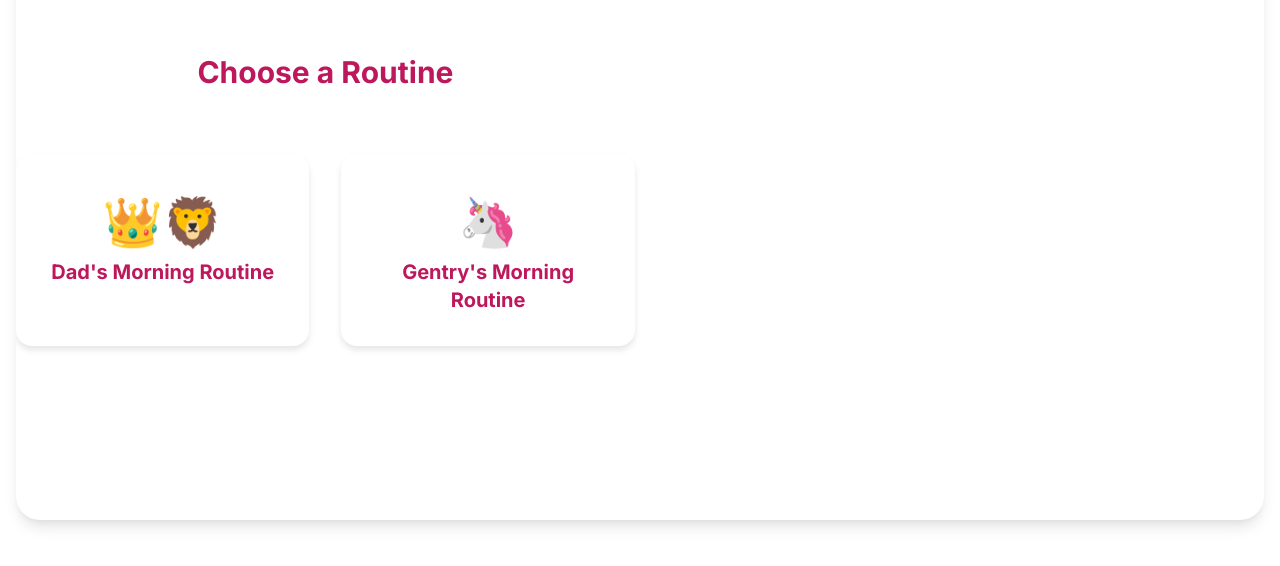
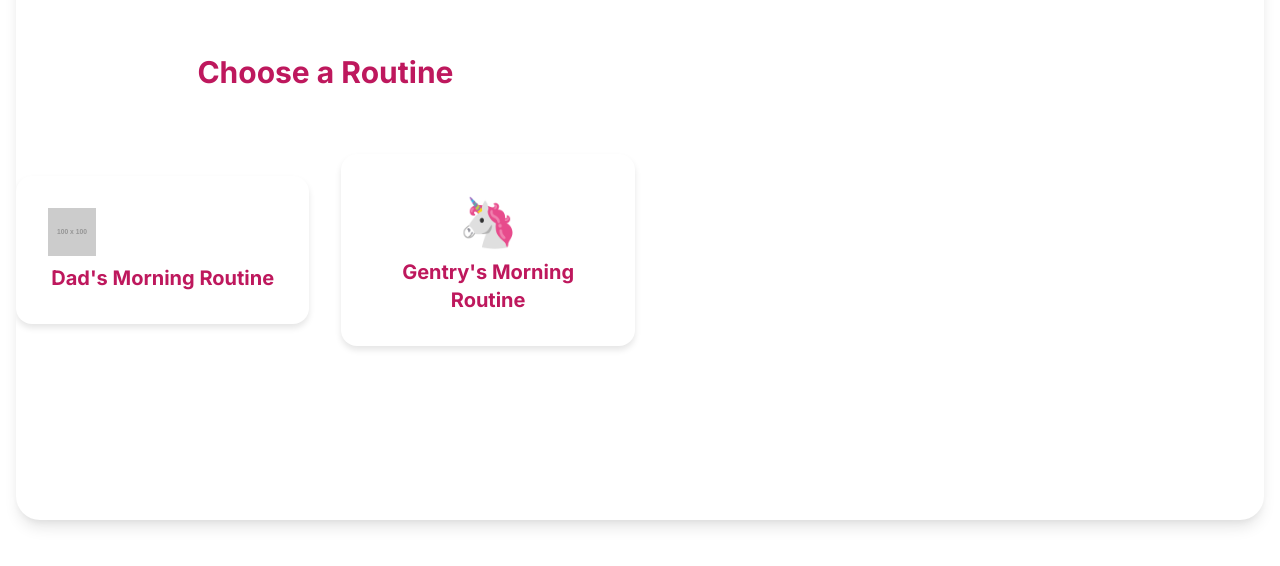
Before and after one commit to michaelp91-dev/MorningRoutine, a plain HTML site: page index.html in a window 1280 px wide. Shown: the part 200-766 px from the top of the page. Drawn offline with nearby package versions, Linux system fonts and the light colour scheme; placeholder pictures from the web are drawn by us.

Commit message:
Update index.html

```diff
--- a/index.html
+++ b/index.html
@@ -198,6 +198,18 @@
             gap: 2rem;
             text-align: center;
         }
+        #menu-buttons {
+            display: flex;
+            flex-direction: column;
+            align-items: center;
+            gap: 2rem;
+            margin-top: 2rem;
+        }
+        @media (min-width: 768px) {
+            #menu-buttons {
+                flex-direction: row;
+            }
+        }
 
         .menu-button {
             background-color: #fff;
@@ -215,9 +227,10 @@
             box-shadow: 0 10px 15px rgba(0,0,0,0.2);
         }
 
-        .menu-button .emoji {
+        .menu-button .emoji, .menu-button img {
             font-size: 3rem;
             margin-bottom: 0.5rem;
+            height: 3rem;
         }
     </style>
 </head>
@@ -226,9 +239,9 @@
         <!-- Menu Section (visible by default) -->
         <div id="routine-menu">
             <h1 class="text-3xl font-bold">Choose a Routine</h1>
-            <div id="menu-buttons" class="flex flex-col md:flex-row gap-8 mt-8">
+            <div id="menu-buttons">
                 <div class="menu-button" id="dad-button">
-                    <span class="emoji">👑🦁</span>
+                    <img src="https://placehold.co/100x100/ffffff/000000?text=Alpha+Lion" alt="Alpha Lion">
                     <h2 class="text-xl font-bold">Dad's Morning Routine</h2>
                 </div>
                 <div class="menu-button" id="gentry-button">
```
